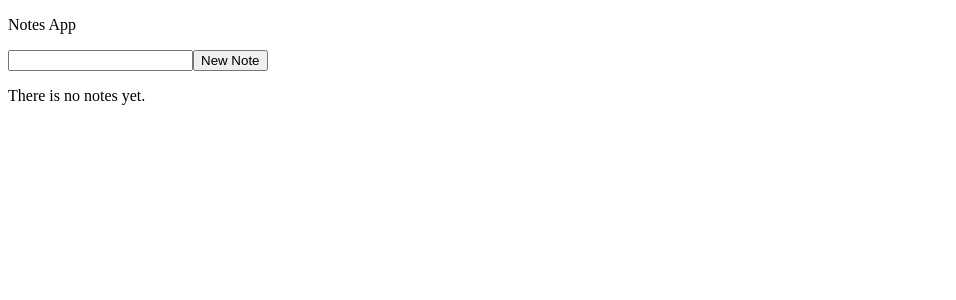
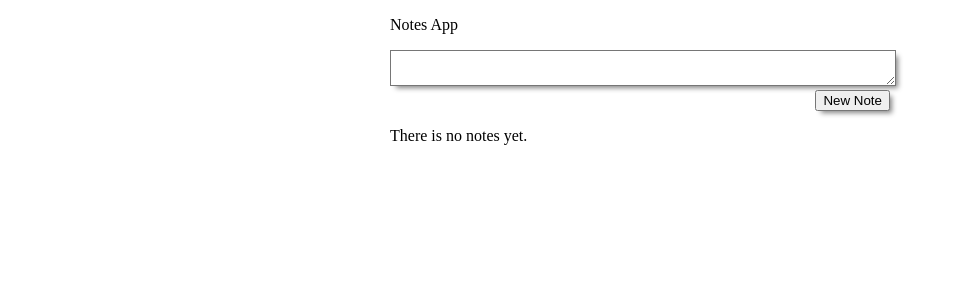
Before and after one commit to Matheuslm10/notes-app, a React (Create React App) app: page / in a window 1280 px wide. Shown: the top 300 px of the page, without its empty margins (0-956 px from the left). Built offline with nearby package versions, Linux system fonts and the light colour scheme.

Commit message:
Uses markdown to present the notes.

```diff
--- a/package.json
+++ b/package.json
@@ -7,6 +7,8 @@
     "@testing-library/jest-dom": "^5.11.4",
     "@testing-library/react": "^11.1.0",
     "@testing-library/user-event": "^12.1.10",
+    "html-react-parser": "^1.0.0",
+    "marked": "^1.2.6",
     "react": "^17.0.1",
     "react-dom": "^17.0.1",
     "react-redux": "^7.2.2",
--- a/src/components/note/index.js
+++ b/src/components/note/index.js
@@ -1,5 +1,19 @@
 import React from "react";
+import marked from "marked";
+import parse from "html-react-parser";
 
-const Note = ({ textContent }) => <div>{textContent}</div>;
+import "./style.css";
+
+const Note = ({ textContent }) => {
+  return (
+    <div className="note">
+      <div className="buttons">
+        <button>Edit</button>
+        <button>Delete</button>
+      </div>
+      <div className="text-content">{parse(marked(textContent))}</div>
+    </div>
+  );
+};
 
 export default Note;
--- /dev/null
+++ b/src/components/note/style.css
@@ -0,0 +1,16 @@
+.note {
+  border: 1px solid black;
+  box-shadow: 4px 4px 5px -2px rgba(0, 0, 0, 0.48);
+  margin-top: 10px;
+  padding: 10px;
+  display: block;
+}
+
+.note .text-content p {
+  margin: 0;
+}
+
+.note .buttons {
+  text-align: right;
+  margin-bottom: 10px;
+}
--- a/src/components/notes-maker/index.js
+++ b/src/components/notes-maker/index.js
@@ -3,6 +3,7 @@ import { useDispatch } from "react-redux";
 import { nanoid } from "@reduxjs/toolkit";
 
 import { actions } from "../../actions/notes";
+import "./style.css";
 
 const NotesMaker = () => {
   const dispatch = useDispatch();
@@ -21,10 +22,17 @@ const NotesMaker = () => {
   }; // isolar o gerenciador de estado.
 
   return (
-    <>
-      <input onChange={handleInput} value={textContent} type="text"></input>
-      <button onClick={handleCreateNote}>New Note</button>
-    </>
+    <div className="notes-maker">
+      <textarea
+        className="input-area"
+        onChange={handleInput}
+        value={textContent}
+        type="text"
+      ></textarea>
+      <button className="new-note-btn" onClick={handleCreateNote}>
+        New Note
+      </button>
+    </div>
   );
 };
 
--- /dev/null
+++ b/src/components/notes-maker/style.css
@@ -0,0 +1,14 @@
+.notes-maker {
+  text-align: right;
+  width: 500px;
+}
+
+.input-area {
+  min-width: 500px;
+  max-width: 500px;
+  box-shadow: 4px 4px 5px -2px rgba(0, 0, 0, 0.48);
+}
+
+.new-note-btn {
+  box-shadow: 4px 4px 5px -2px rgba(0, 0, 0, 0.48);
+}
--- a/src/containers/App.js
+++ b/src/containers/App.js
@@ -2,13 +2,14 @@ import React from "react";
 
 import NotesMaker from "../components/notes-maker";
 import NotesContainer from "../components/notes-container";
+import "./style.css";
 
 const App = () => (
-  <>
+  <div className="app">
     <p>Notes App</p>
     <NotesMaker />
     <NotesContainer />
-  </>
+  </div>
 );
 
 export default App;
--- /dev/null
+++ b/src/containers/style.css
@@ -0,0 +1,4 @@
+.app {
+  width: 500px;
+  margin: 0 auto;
+}
```
Also changed, not shown: 1 other file (tests, documents, lock files or other folders).
